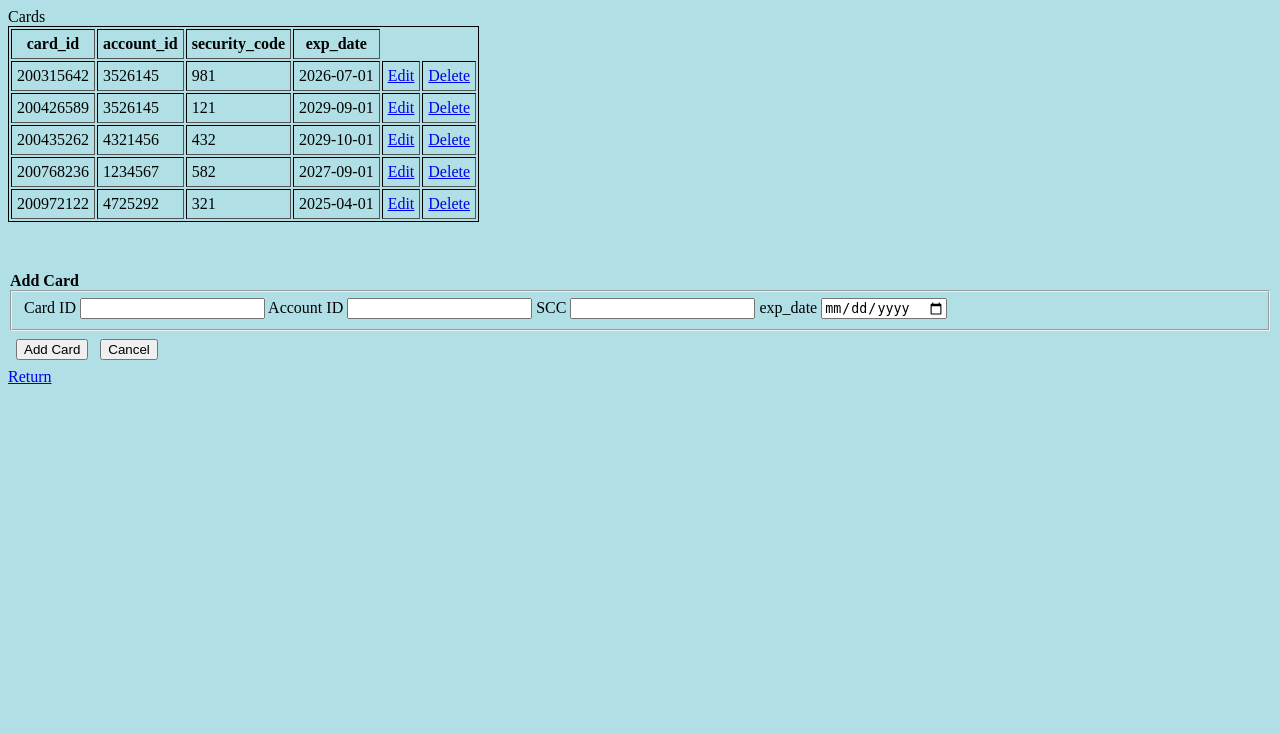
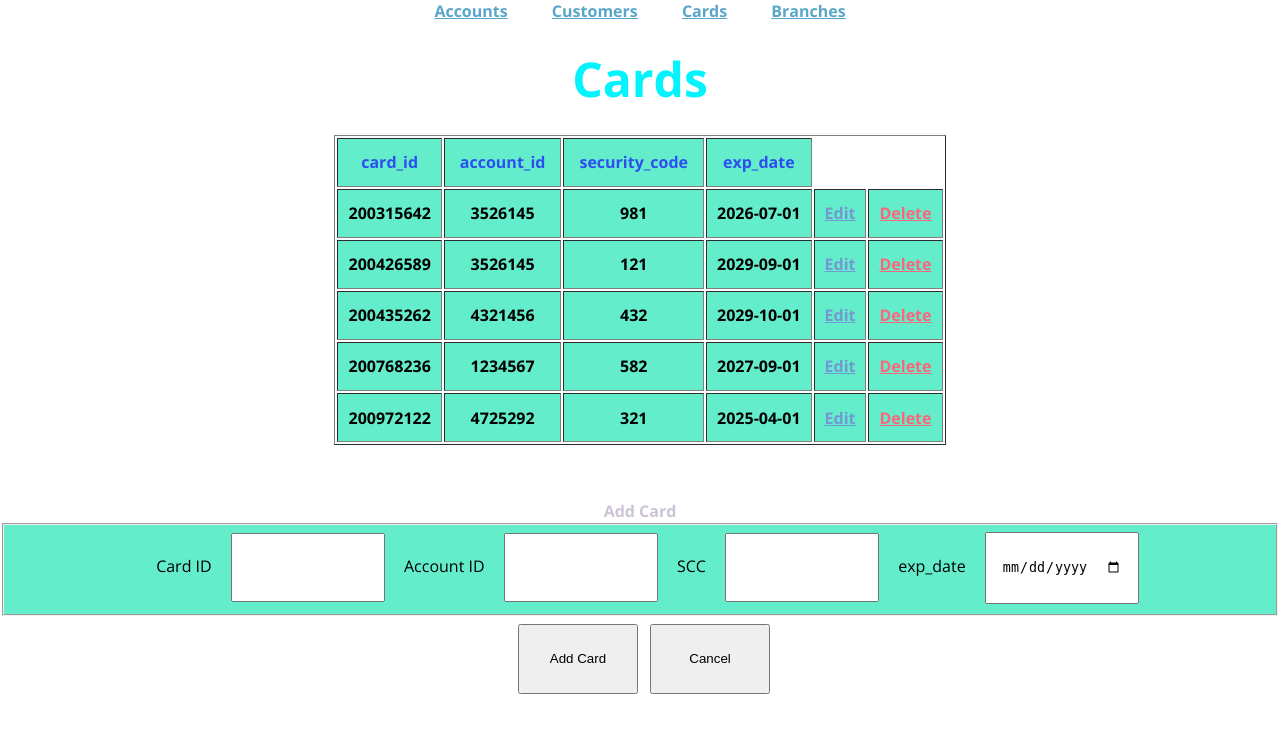
Before and after one commit to arim97/CS340WebApp, a Flask app: page /cards in a window 1280 px wide. Shown: the top 733 px of the page. Run offline with Flask 3, Linux system fonts and the light colour scheme; data comes from the database, SQL or seed files in the repository; data that the repository does not hold is empty; some libraries are stand-ins or nearby versions.

Commit message:
Update CSS for website

```diff
--- a/static/css/style.css
+++ b/static/css/style.css
@@ -1,7 +1,120 @@
-table, thead, tr {
-    border: 1px solid black;
+@charset "UTF-8";
+@import url(https://fonts.googleapis.com/css?family=Open+Sans:300,400,700);
 
-  }
-  body {
-    background-color: powderblue;
-  }
+body {
+    font-family: "Open Sans", sans-serif;
+    font-weight: 300;
+    line-height: 1.42em;
+    color: #CCC3D6;
+    background-color: white;
+    margin: auto;
+    padding: auto;
+    text-align: center;
+}
+
+h1 {
+    font-size: 3em;
+    line-height: 1em;
+    color: rgb(3, 244, 252);
+}
+
+h3 {
+    color: grey;
+}
+
+
+nav a {
+    font-weight: bold;
+    font-size: 1em;
+    color: #5aa6c9;
+    padding: 5px 20px;
+}
+
+nav a:hover {
+    color: #42ff71;
+}
+
+
+
+table {
+    margin-left: auto;
+    margin-right: auto;
+}
+
+th {
+    padding: 2% 15px;
+    font-weight: bold;
+    font-size: 1em;
+    color: rgb(46, 78, 239);
+    background-color: rgb(100, 237, 203);
+}
+
+td {
+    padding: 2% 10px;
+    font-weight: bold;
+    text-align: center;
+    font-size: 1em;
+
+}
+
+td a {
+    display: block;
+}
+
+
+
+td {
+    color: black;
+    background-color: rgb(100, 237, 203);
+}
+
+td:nth-last-child(2) a {
+    color: #7498D1;
+}
+
+td:last-child a {
+    color: #FB667A;
+}
+
+
+
+/* from https://css-tricks.com/almanac/selectors/n/nth-last-child/ */
+td:nth-last-child(2):hover {
+    background-color: #7498D1;
+    color: #0E1119;
+    box-shadow: #3483A7 -1px 1px, #3483A7 -2px 2px, #3483A7 -3px 3px, #3483A7 -4px 4px, #3483A7 -5px 5px, #3483A7 -6px 6px;
+}
+
+td:last-child:hover {
+    background-color: #FB667A;
+    color: #0E1119;
+    box-shadow: #9F3D4A -1px 1px, #9F3D4A -2px 2px, #9F3D4A -3px 3px, #9F3D4A -4px 4px, #9F3D4A -5px 5px, #9F3D4A -6px 6px;
+}
+
+td:nth-last-child(2):hover a,
+td:last-child:hover a {
+    color: #0E1119;
+}
+
+
+
+fieldset {
+    background-color: rgb(100, 237, 203);
+}
+
+
+
+label {
+    display: inline-block;
+    text-align: left;
+    padding: 2% 15px;
+    color: black;
+}
+
+input,
+select,
+textarea {
+    display: inline-block;
+    width: 120px;
+    padding: 2% 15px;
+}
--- a/templates/cards.j2
+++ b/templates/cards.j2
@@ -6,7 +6,12 @@
     <head>
 	<title>Cards</title>
 	<link rel="stylesheet" href="/static/css/style.css">
-
+    <nav>
+<a href="/account" class="btn btn-default">Accounts</a>
+<a href="/customer" class="btn btn-default">Customers</a>
+<a href="/cards" class="btn btn-default">Cards</a>
+<a href="/branches" class="btn btn-default">Branches</a>
+</nav>
 
 
 	</script>
@@ -14,7 +19,7 @@
 
     <body onload="browseCards()">
     <div id="browse">
-    <caption>Cards</caption>
+    <h1>Cards</h1>
     <table border="1" cellpadding="5">
     <thead>
     <tr>
@@ -69,6 +74,6 @@
     </form>
 
 
-    <td><a href="/" class="btn btn-default">Return</a></td>
+
 </body>
 </html>
```
Also changed, not shown: templates/account.j2 (+7 -3 lines), templates/branches.j2 (+8 -3 lines), templates/customer.j2 (+8 -2 lines), templates/main.j2 (+7 -5 lines), templates/transaction.j2 (+7 -1 lines), README.md.
